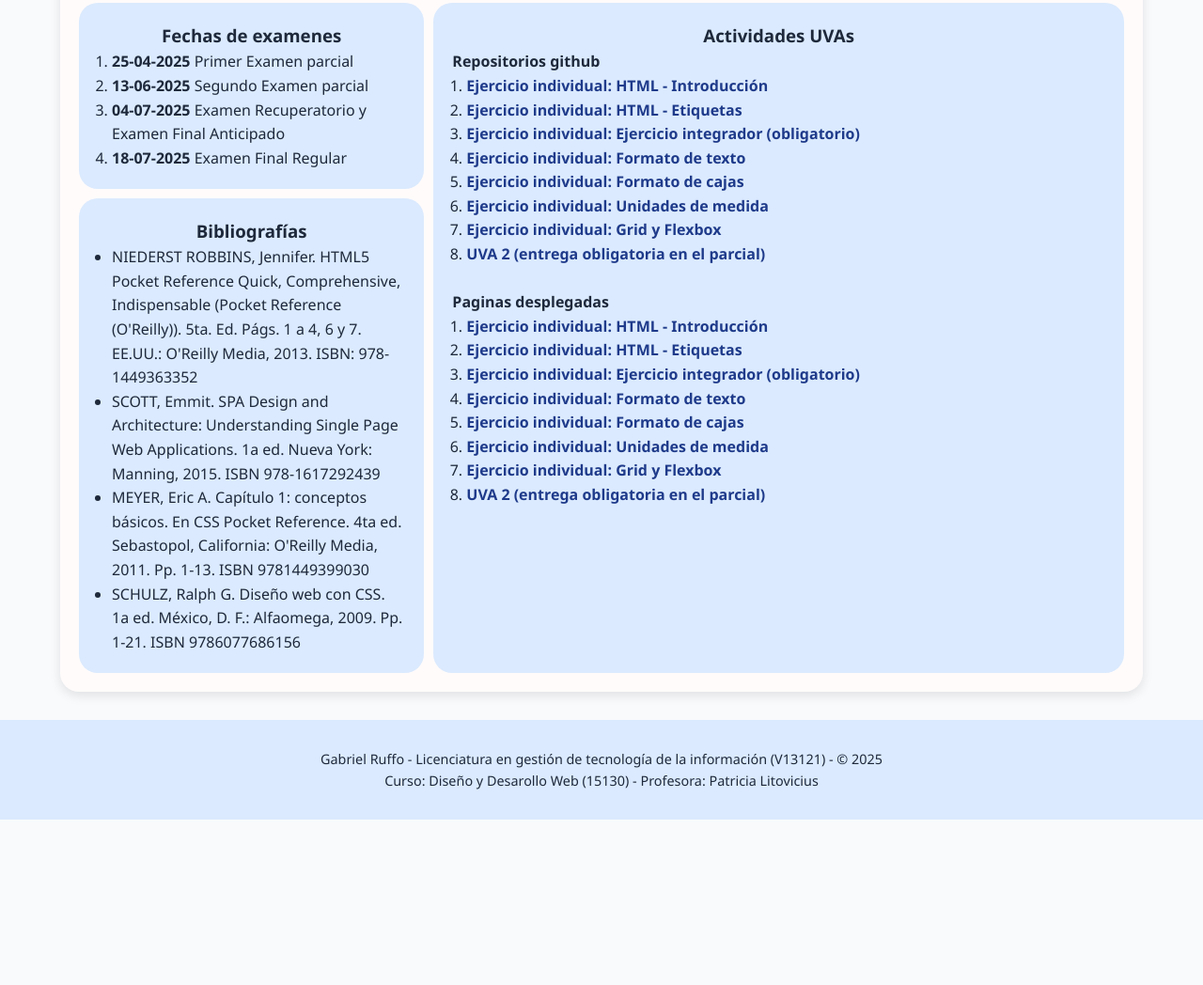
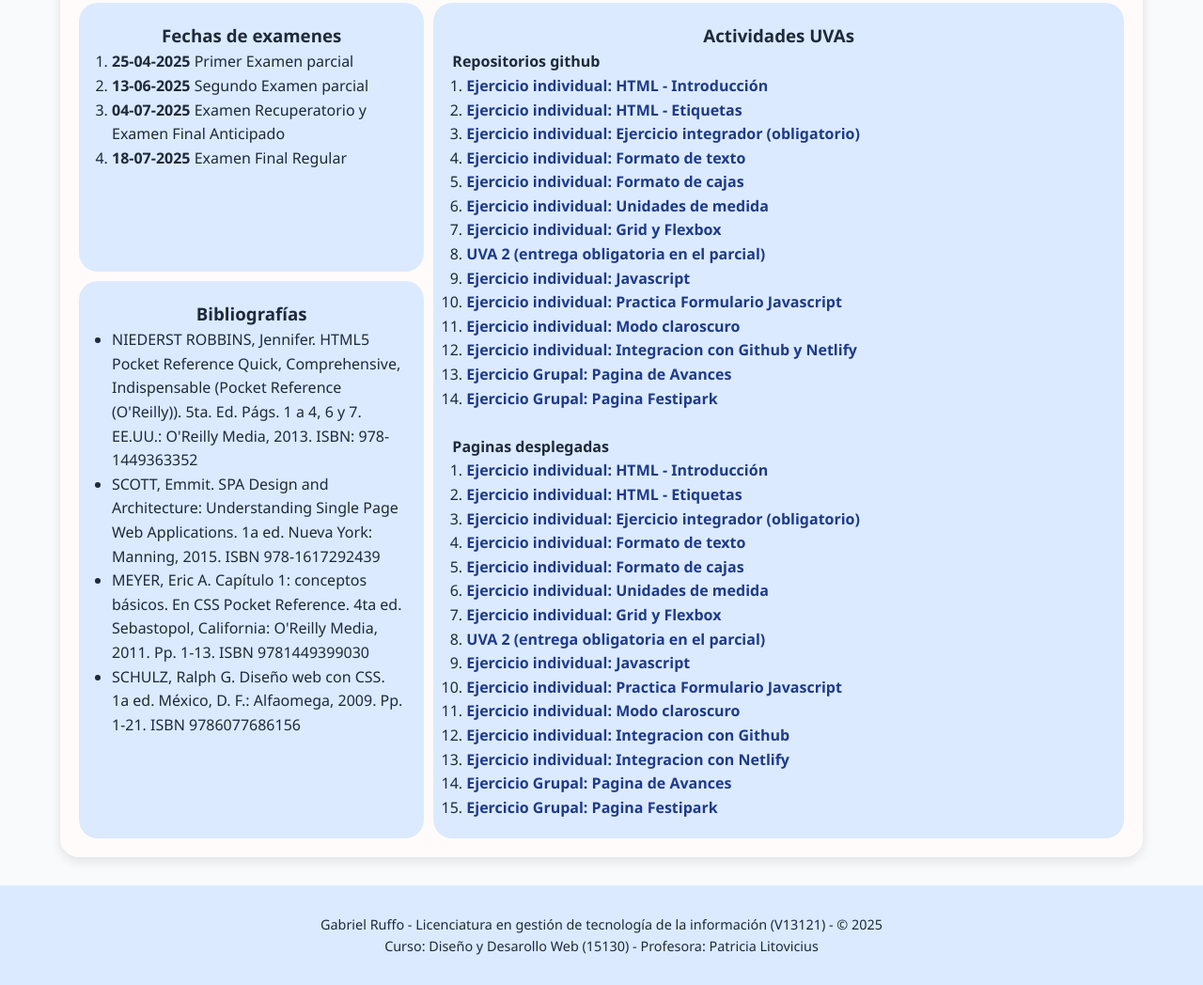
Before and after one commit to Gabriel-Ruffo-uade/uva3-tp2, a plain HTML site: page materiadisenioweb.html in a window 1280 px wide. Shown: the part 245-1293 px from the top of the page at 94% size. Before the commit the page ends 1117 px from the top, so only its background shows below. Drawn offline with Linux system fonts and the light colour scheme.

Commit message:
Se agregan links faltantes

```diff
--- a/materiadisenioweb.html
+++ b/materiadisenioweb.html
@@ -57,6 +57,12 @@
                         <li><a href="https://github.com/Gabriel-Ruffo-uade/uva2tp3" target="_blank" >Ejercicio individual: Unidades de medida</a></li>
                         <li><a href="https://github.com/Gabriel-Ruffo-uade/uva2tp4" target="_blank" >Ejercicio individual: Grid y Flexbox</a></li>
                         <li><a href="https://github.com/Gabriel-Ruffo-uade/uva2tp5" target="_blank" >UVA 2 (entrega obligatoria en el parcial)</a></li>
+                        <li><a href="https://github.com/Gabriel-Ruffo-uade/uva3-tp1" target="_blank" >Ejercicio individual: Javascript</a></li>
+                        <li><a href="https://github.com/Gabriel-Ruffo-uade/uva3-tp2" target="_blank" >Ejercicio individual: Practica Formulario Javascript</a></li>
+                        <li><a href="https://github.com/Gabriel-Ruffo-uade/uva3-tp2" target="_blank" >Ejercicio individual: Modo claroscuro</a></li>
+                        <li><a href="https://github.com/Gabriel-Ruffo-uade/uva4-tp1" target="_blank" >Ejercicio individual: Integracion con Github y Netlify</a></li>
+                        <li><a href="https://github.com/Gabriel-Ruffo-uade/DisenioWEB-Avance-GrupoCursoVV-1" target="_blank" >Ejercicio Grupal: Pagina de Avances</a></li>
+                        <li><a href="https://github.com/Gabriel-Ruffo-uade/DisenioWEB-FestiPark-GrupoCursoVV-1" target="_blank" >Ejercicio Grupal: Pagina Festipark</a></li>
                     </ol>
                     <br>
                     <h4>Paginas desplegadas</h4>
@@ -69,6 +75,13 @@
                         <li><a href="https://gabriel-ruffo-uade.github.io/uva2tp3/" target="_blank" >Ejercicio individual: Unidades de medida</a></li>
                         <li><a href="https://gabriel-ruffo-uade.github.io/uva2tp4/" target="_blank" >Ejercicio individual: Grid y Flexbox</a></li>
                         <li><a href="https://gabriel-ruffo-uade.github.io/uva2tp5/" target="_blank" >UVA 2 (entrega obligatoria en el parcial)</a></li>
+                        <li><a href="https://gabriel-ruffo-uade.github.io/uva3-tp1/" target="_blank" >Ejercicio individual: Javascript</a></li>
+                        <li><a href="https://gabriel-ruffo-uade.github.io/uva3-tp2/contacto.html" target="_blank" >Ejercicio individual: Practica Formulario Javascript</a></li>
+                        <li><a href="https://gabriel-ruffo-uade.github.io/uva3-tp2/" target="_blank" >Ejercicio individual: Modo claroscuro</a></li>
+                        <li><a href="https://gabriel-ruffo-uade.github.io/uva4-tp1/" target="_blank" >Ejercicio individual: Integracion con Github</a></li>
+                        <li><a href="https://paginachistes-uva4.netlify.app/" target="_blank" >Ejercicio individual: Integracion con Netlify</a></li>
+                        <li><a href="https://gabriel-ruffo-uade.github.io/DisenioWEB-Avance-GrupoCursoVV-1/" target="_blank" >Ejercicio Grupal: Pagina de Avances</a></li>
+                        <li><a href="https://gabriel-ruffo-uade.github.io/DisenioWEB-FestiPark-GrupoCursoVV-1/" target="_blank" >Ejercicio Grupal: Pagina Festipark</a></li>
                     </ol>
                 </article>
             </section>
```
